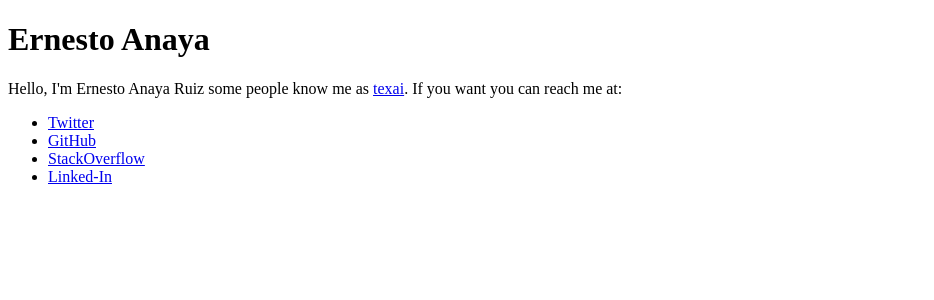
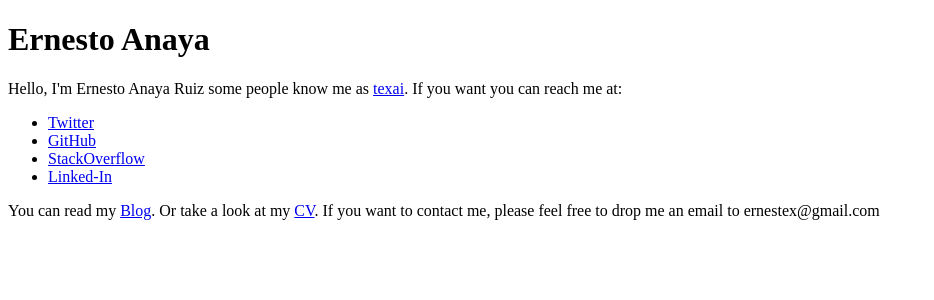
Before and after one commit to texai/texai.me, a PHP site: page / in a window 1280 px wide. Shown: the top 300 px of the page, without its empty margins (0-934 px from the left). Run offline with PHP 8.4, Linux system fonts and the light colour scheme.

Commit message:
adding blog, CV and email address

```diff
--- a/index.php
+++ b/index.php
@@ -18,6 +18,8 @@ If you want you can reach me at:
     <li><a href="http://pe.linkedin.com/in/texai" target="_blank">Linked-In</a></li>
 </ul>
 
+You can read my <a href="http://blog.texai.me">Blog</a>. Or take a look at my <a href="#">CV</a>.
+If you want to contact me, please feel free to drop me an email to ernestex@gmail.com
 
 </body>
 </html>
```
